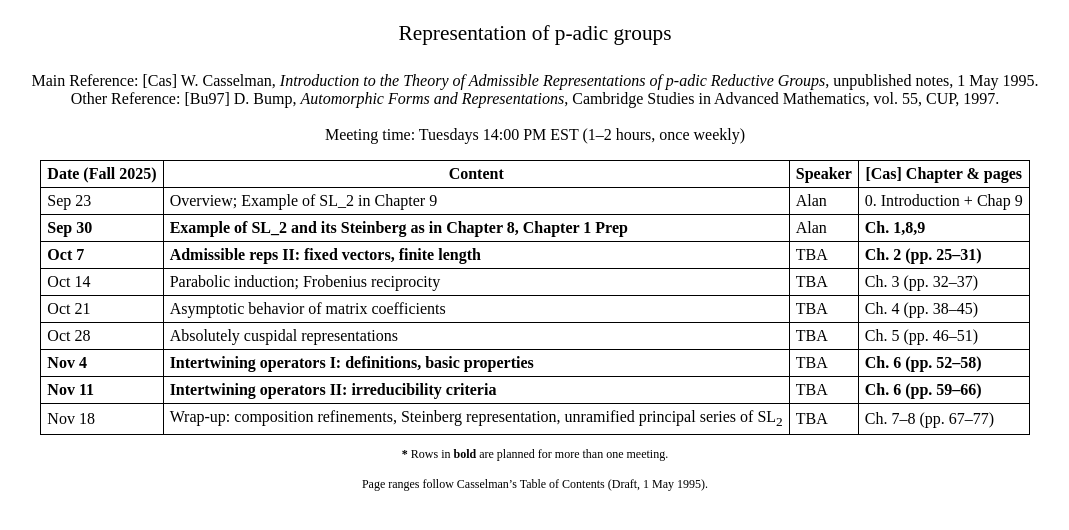
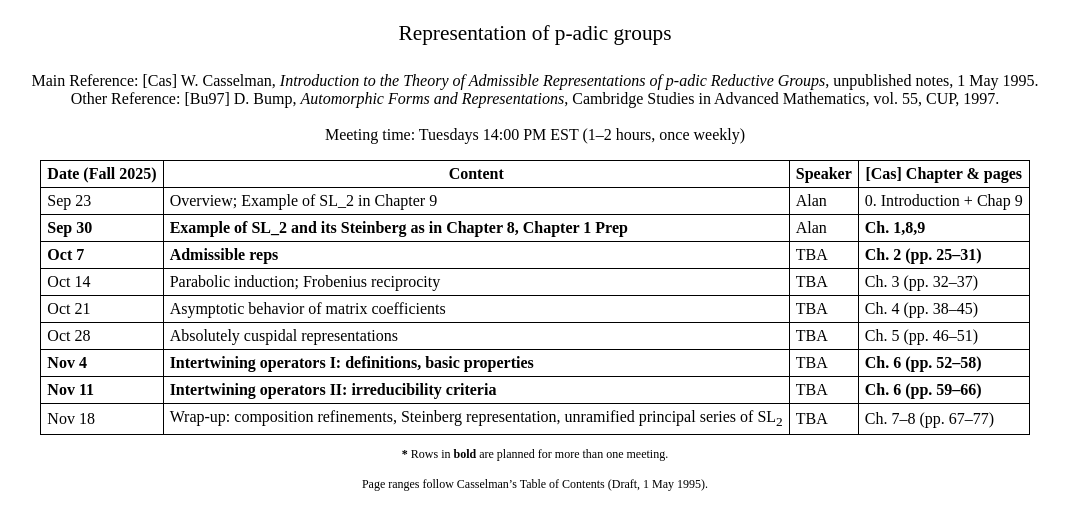
Before and after one commit to axhou/axhou.github.io, a Jekyll site: the page 25caspadic.html, which Jekyll copies as it is, in a window 1280 px wide. Shown: the top 530 px of the page, without its empty margins (105-1174 px from the left). Built offline with Jekyll 4.4.1, drawn with Linux system fonts in a browser that asks for light colours.

Commit message:
Update 25caspadic.html

```diff
--- a/25caspadic.html
+++ b/25caspadic.html
@@ -48,7 +48,7 @@
       </tr>
       <tr>
         <td><strong>Oct&nbsp;7</strong></td>
-        <td><strong>Admissible reps II: fixed vectors, finite length</strong></td>
+        <td><strong>Admissible reps</strong></td>
         <td>TBA</td>
         <td><strong>Ch.&nbsp;2 (pp.&nbsp;25–31)</strong></td>
       </tr>
```
